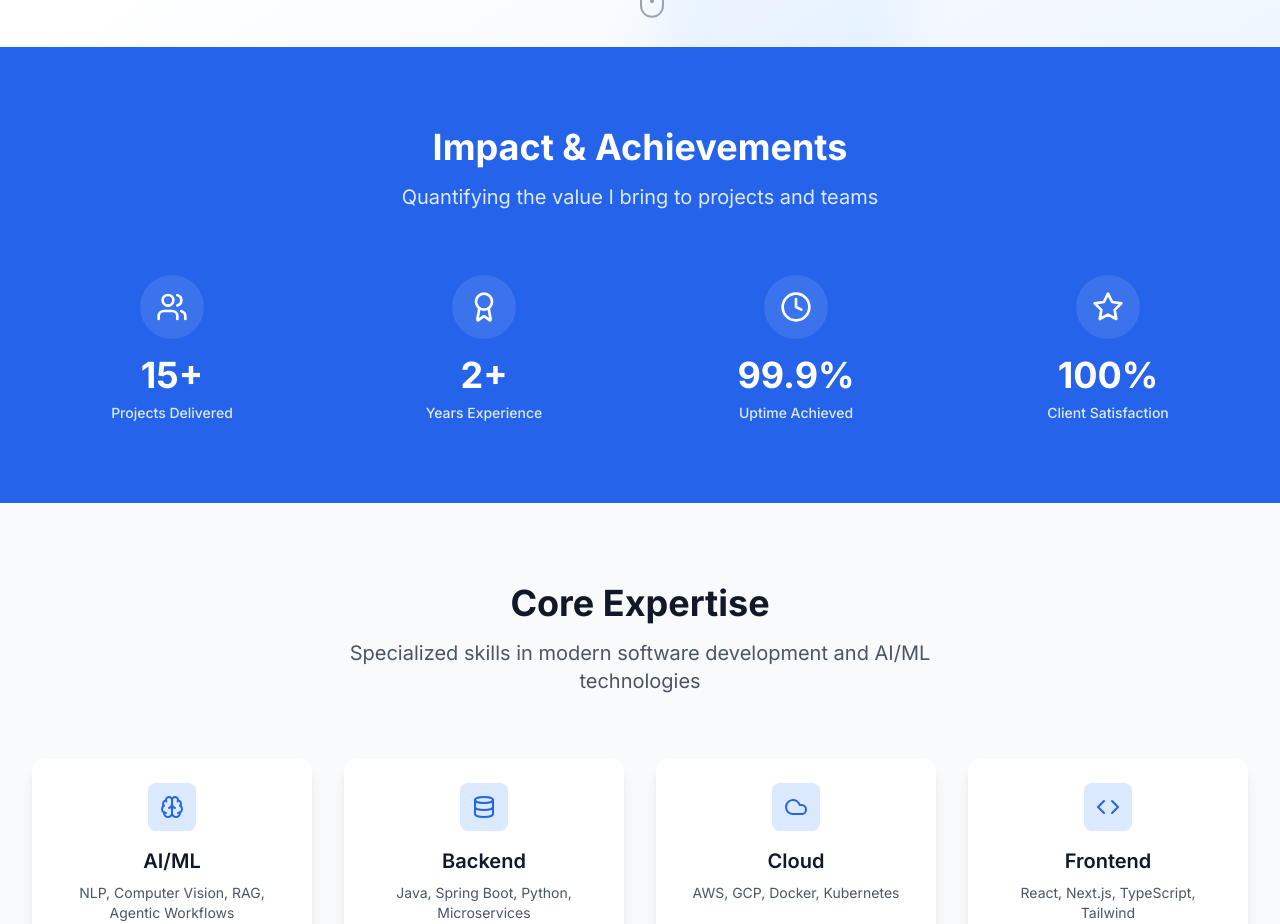
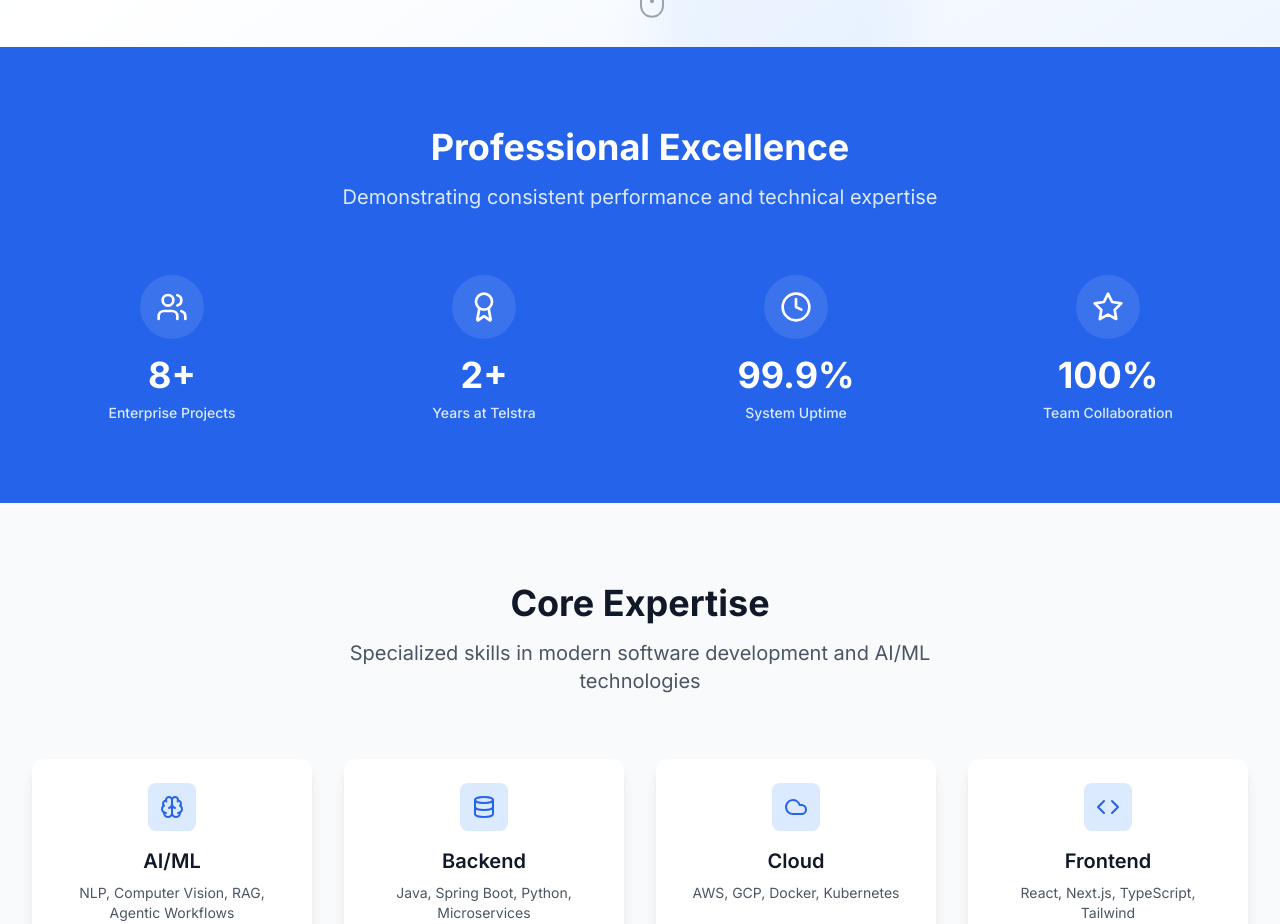
Before and after one commit to hulagerushikesh/Rush_Portfolio_demo, a Next.js app: page / in a window 1280 px wide. Shown: the part 817-1741 px from the top of the page. Built offline with nearby package versions, Linux system fonts and the light colour scheme.

Commit message:
feat: Update statistics for MNC recruitment focus

```diff
--- a/src/app/page.tsx
+++ b/src/app/page.tsx
@@ -197,10 +197,10 @@ export default function HomePage() {
             className="text-center mb-16"
           >
             <h2 className="text-4xl font-bold text-white mb-4">
-              Impact & Achievements
+              Professional Excellence
             </h2>
             <p className="text-xl text-primary-100 max-w-2xl mx-auto">
-              Quantifying the value I bring to projects and teams
+              Demonstrating consistent performance and technical expertise
             </p>
           </motion.div>
 
@@ -212,10 +212,10 @@ export default function HomePage() {
             className="grid grid-cols-2 md:grid-cols-4 gap-8"
           >
             {[
-              { icon: Users, label: 'Projects Delivered', value: 15, suffix: '+' },
-              { icon: Award, label: 'Years Experience', value: 2, suffix: '+' },
-              { icon: Clock, label: 'Uptime Achieved', value: 99, suffix: '.9%' },
-              { icon: Star, label: 'Client Satisfaction', value: 100, suffix: '%' }
+              { icon: Users, label: 'Enterprise Projects', value: 8, suffix: '+' },
+              { icon: Award, label: 'Years at Telstra', value: 2, suffix: '+' },
+              { icon: Clock, label: 'System Uptime', value: 99, suffix: '.9%' },
+              { icon: Star, label: 'Team Collaboration', value: 100, suffix: '%' }
             ].map((stat, index) => (
               <motion.div
                 key={index}
```
